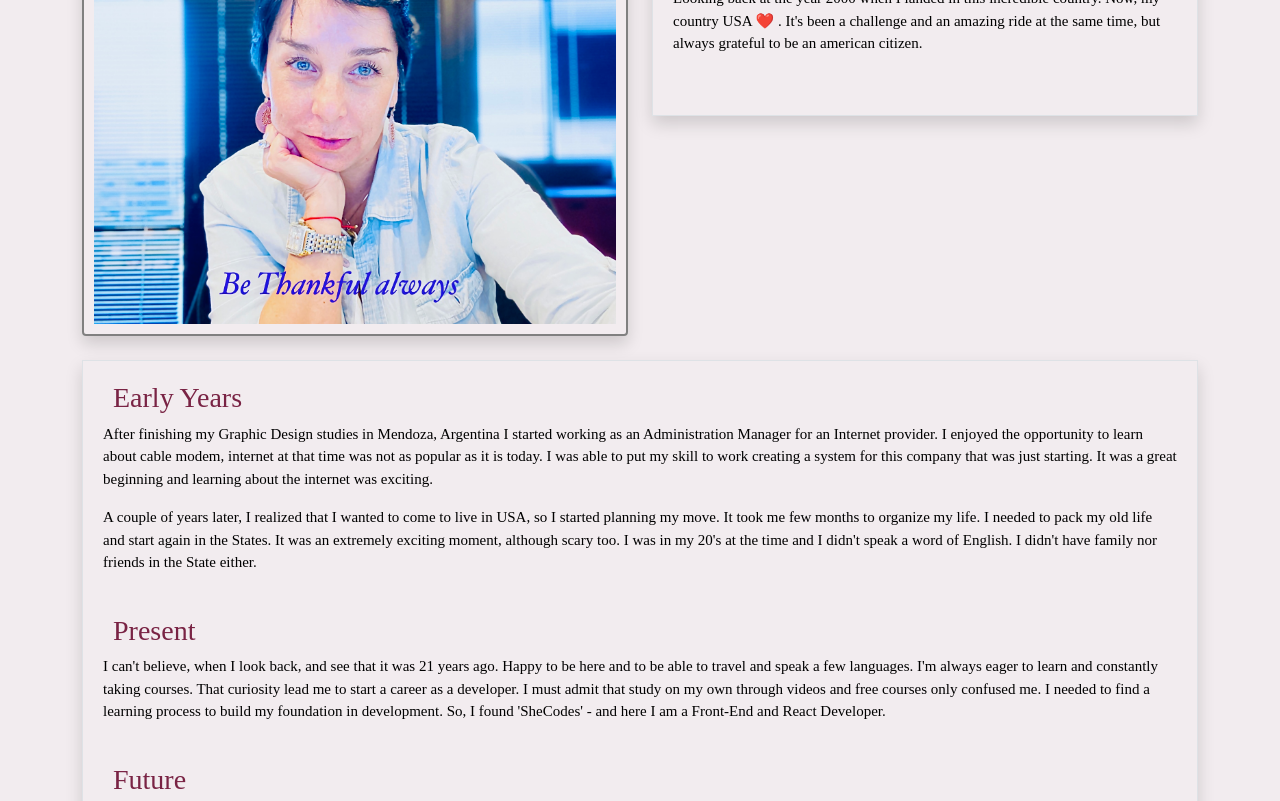
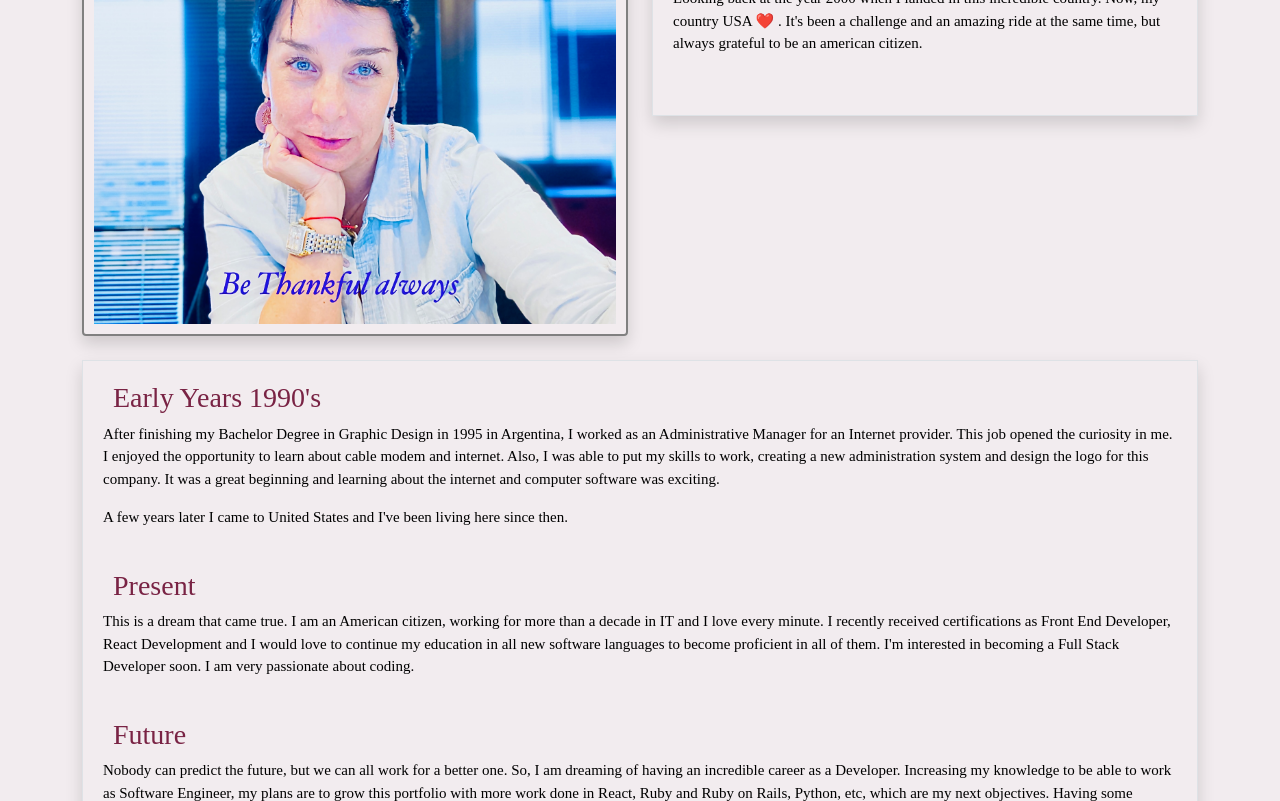
Before and after one commit to lbferrand/myportfolio, a plain HTML site: page mystory.html in a window 1280 px wide. Shown: the part 151-952 px from the top of the page. Drawn offline with nearby package versions, Linux system fonts and the light colour scheme; a web font is replaced by a local one.

Commit message:
Changed content mystory page

```diff
--- a/mystory.html
+++ b/mystory.html
@@ -90,34 +90,29 @@
     <br />
     <div class="container">
       <div class="text border shadow">
-        <h3>Early Years</h3>
+        <h3>Early Years 1990's</h3>
         <p>
-          After finishing my Graphic Design studies in Mendoza, Argentina I
-          started working as an Administration Manager for an Internet provider.
-          I enjoyed the opportunity to learn about cable modem, internet at that
-          time was not as popular as it is today. I was able to put my skill to
-          work creating a system for this company that was just starting. It was
-          a great beginning and learning about the internet was exciting.
+          After finishing my Bachelor Degree in Graphic Design in 1995 in
+          Argentina, I worked as an Administrative Manager for an Internet
+          provider. This job opened the curiosity in me. I enjoyed the
+          opportunity to learn about cable modem and internet. Also, I was able
+          to put my skills to work, creating a new administration system and
+          design the logo for this company. It was a great beginning and
+          learning about the internet and computer software was exciting.
         </p>
         <p>
-          A couple of years later, I realized that I wanted to come to live in
-          USA, so I started planning my move. It took me few months to organize
-          my life. I needed to pack my old life and start again in the States.
-          It was an extremely exciting moment, although scary too. I was in my
-          20's at the time and I didn't speak a word of English. I didn't have
-          family nor friends in the State either.
+          A few years later I came to United States and I've been living here
+          since then.
         </p>
         <br />
         <h3>Present</h3>
         <p>
-          I can't believe, when I look back, and see that it was 21 years ago.
-          Happy to be here and to be able to travel and speak a few languages.
-          I'm always eager to learn and constantly taking courses. That
-          curiosity lead me to start a career as a developer. I must admit that
-          study on my own through videos and free courses only confused me. I
-          needed to find a learning process to build my foundation in
-          development. So, I found 'SheCodes' - and here I am a Front-End and
-          React Developer.
+          This is a dream that came true. I am an American citizen, working for
+          more than a decade in IT and I love every minute. I recently received
+          certifications as Front End Developer, React Development and I would
+          love to continue my education in all new software languages to become
+          proficient in all of them. I'm interested in becoming a Full Stack
+          Developer soon. I am very passionate about coding.
         </p>
         <br />
         <h3>Future</h3>
@@ -126,9 +121,9 @@
           So, I am dreaming of having an incredible career as a Developer.
           Increasing my knowledge to be able to work as Software Engineer, my
           plans are to grow this portfolio with more work done in React, Ruby
-          and Ruby on Rails which are my next objective. Having some experience
-          on these languages and currently working in IT, these skills will
-          allow me to expand my frontier.
+          and Ruby on Rails, Python, etc, which are my next objectives. Having
+          some experience on these languages and currently working in IT, these
+          skills will allow me to expand my frontier.
         </p>
       </div>
       <br />
```
Also changed, not shown: index.html (+8 -6 lines).
